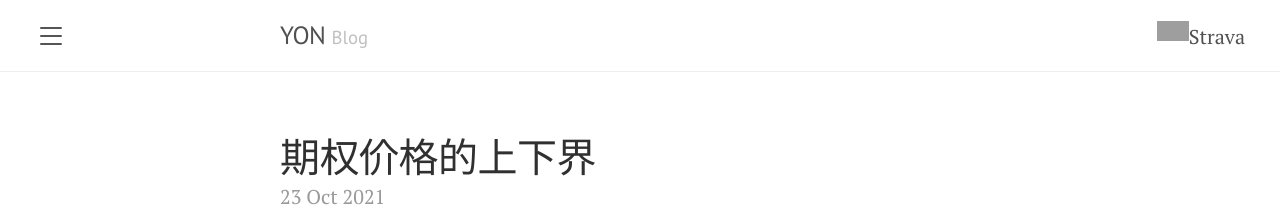
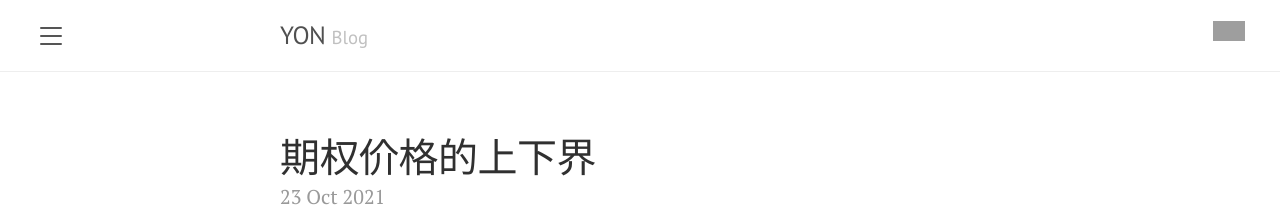
Before and after one commit to yoncise/yoncise.github.io, a Jekyll site: the page built from index.html, in a window 1280 px wide. Shown: the top 211 px of the page. Built offline with Jekyll 4.4.1, drawn with Linux system fonts in a browser that asks for light colours; formulas are drawn with MathJax 3; the list of posts is cut into pages by our own code; grey boxes are pictures that could not be loaded.

Commit message:
fix: rm strava text

```diff
--- a/_layouts/default.html
+++ b/_layouts/default.html
@@ -28,7 +28,7 @@
 
     <label for="sidebar-checkbox" class="sidebar-toggle" id="sidebar-toggle"></label>
 
-    <label for="right-sidebar-checkbox" class="right-sidebar-toggle sidebar-toggle" id="right-sidebar-toggle">Strava</label>
+    <label for="right-sidebar-checkbox" class="right-sidebar-toggle sidebar-toggle" id="right-sidebar-toggle"></label>
 
     <script src='{{ site.baseurl }}/public/js/script.js'></script>
   </body>
```
